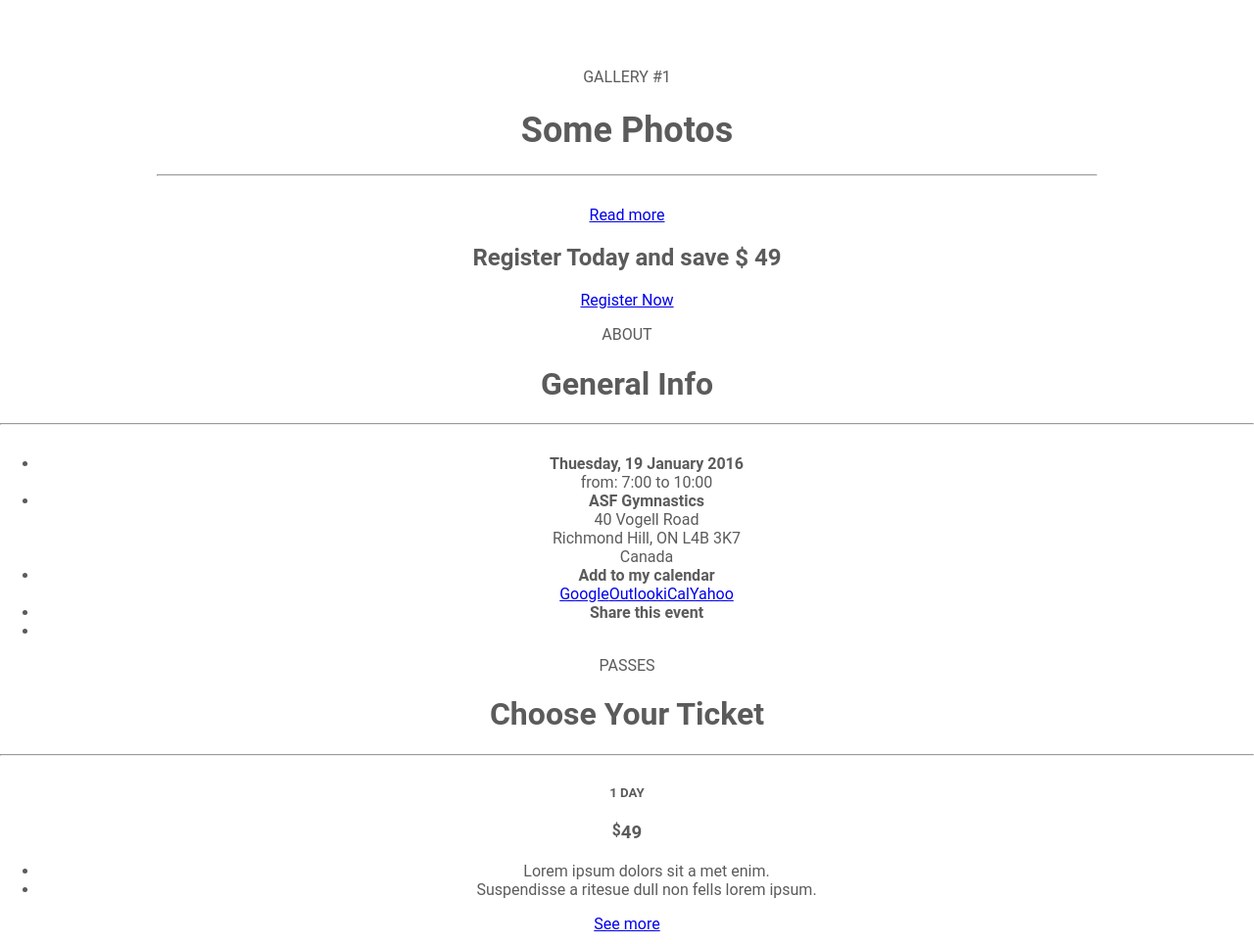
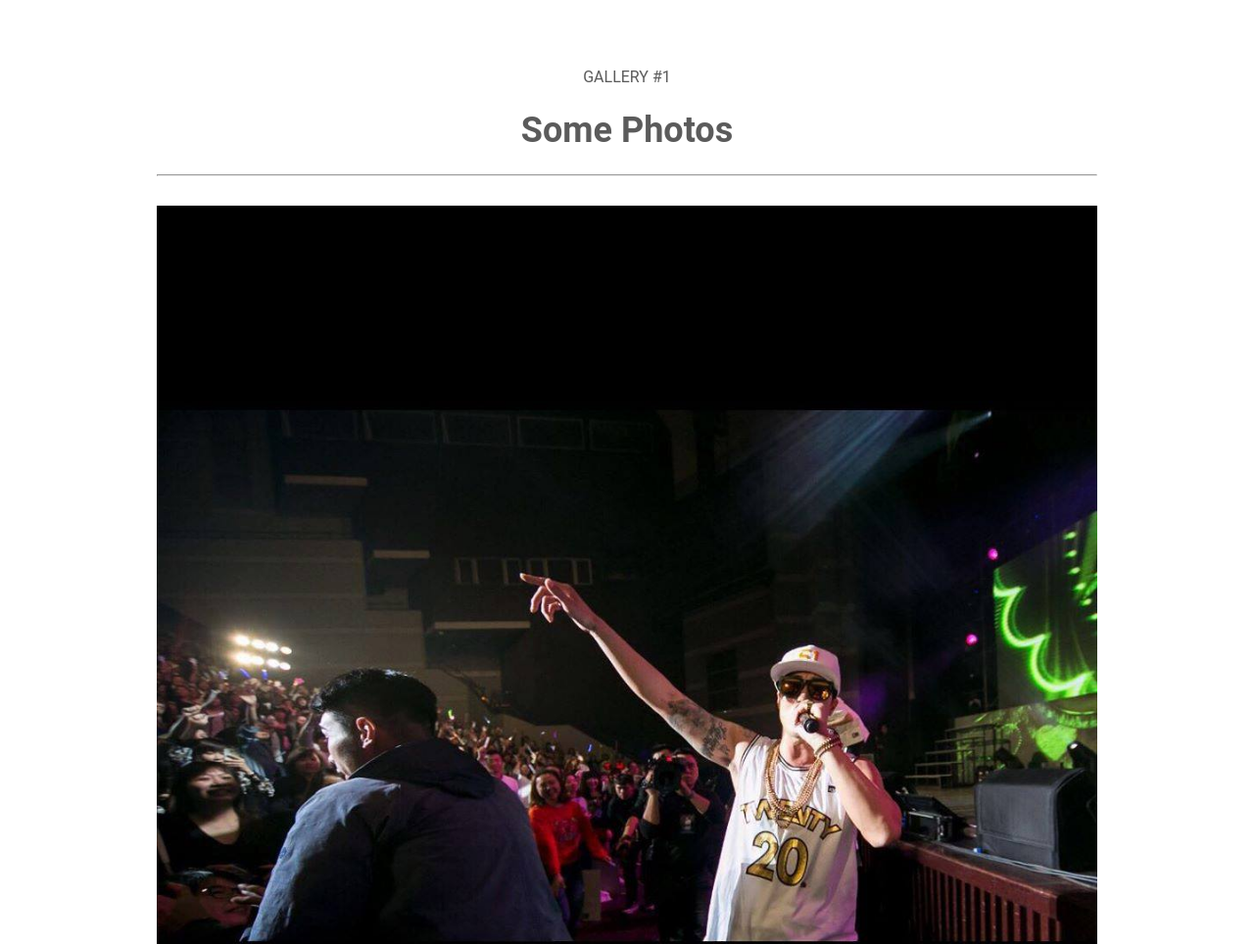
Before and after one commit to yushu3u/music, a plain HTML site: page index.html in a window 1280 px wide. Shown: the part 1620-2584 px from the top of the page at 98% size. Drawn offline with Linux system fonts and the light colour scheme.

Commit message:
gallery排版

```diff
--- a/index.html
+++ b/index.html
@@ -81,7 +81,10 @@
             <p>GALLERY #1</p>
             <h1>Some Photos</h1>
             <hr>
-            <div class="pic"><img class="picA"><img class="picB"><img class="picC"><img class="picD"></div>
+            <div class="picA"><img src="img/sjs_003.jpg"></div>
+            <div class="pic"><img src="img/nick_001.jpg"></div>
+            <div class="pic"><img src="img/nick_002.jpg"></div>
+            <div class="pic"><img src="img/nick_003.jpg"></div>
             <a href="#">Read more</a>
         </div>
 
--- a/scss/layout.scss
+++ b/scss/layout.scss
@@ -163,11 +163,27 @@ hr{
 
 #gallery{
 	width: 100%;
-	margin: 0 auto;padding-top: 50px;
+	margin: 0 auto;
+	padding-top: 50px;
 	max-width: 960px;
 	@include clearfix();
 
 	h1{
 		font-size: 36px;
 	}
+
+	.picA{
+		width: 100%;
+		max-width: 960px;
+		margin: 0 auto;
+
+		img{
+			width: 100%;
+		}
+
+	}
+
+	.pic{
+		float: left;
+	}
 }
```
Also changed, not shown: css/layout.css, img/nick_001.jpg (added), img/nick_002.jpg (added), img/nick_003.jpg (added), img/sjs_004.jpg (added), img/sjs_005.jpg (added).
